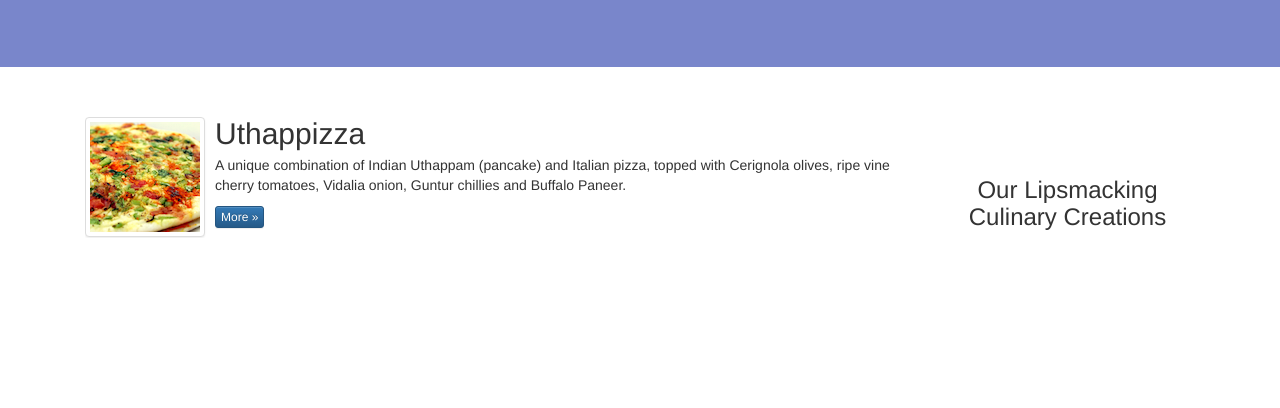
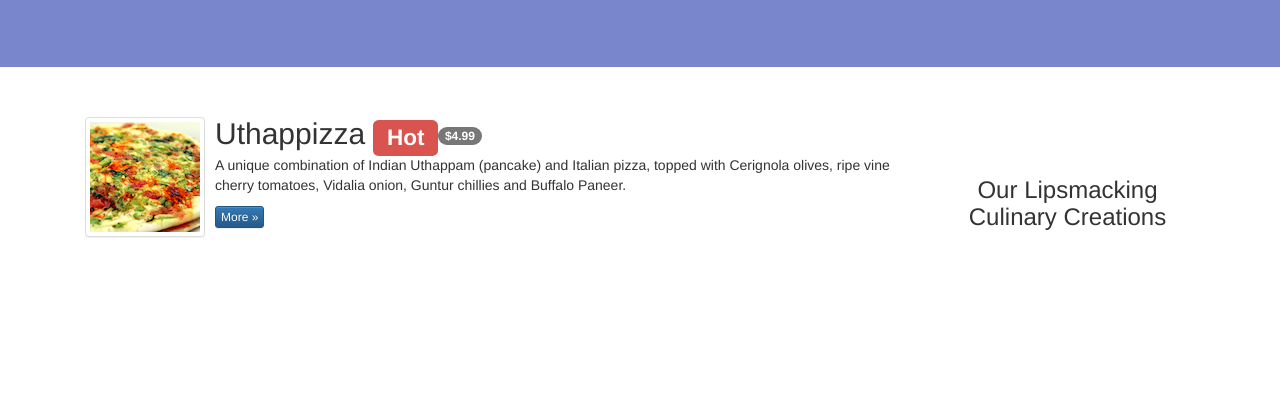
Before and after one commit to massilave85/conFusion, a plain HTML site: page index.html in a window 1280 px wide. Shown: the part 392-800 px from the top of the page. Drawn offline with nearby package versions, Linux system fonts and the light colour scheme.

Commit message:
Added a label and a badge

```diff
--- a/index.html
+++ b/index.html
@@ -95,7 +95,7 @@
                         </a>
                     </div>
                     <div class="media-body">
-                        <h2 class="media-heading">Uthappizza</h2>
+                        <h2 class="media-heading">Uthappizza  <span class="label label-danger label-xs">Hot</span><span class="badge">$4.99</span></h2>
                         <p>A unique combination of Indian Uthappam (pancake) and
                           Italian pizza, topped with Cerignola olives, ripe vine
                           cherry tomatoes, Vidalia onion, Guntur chillies and
```
